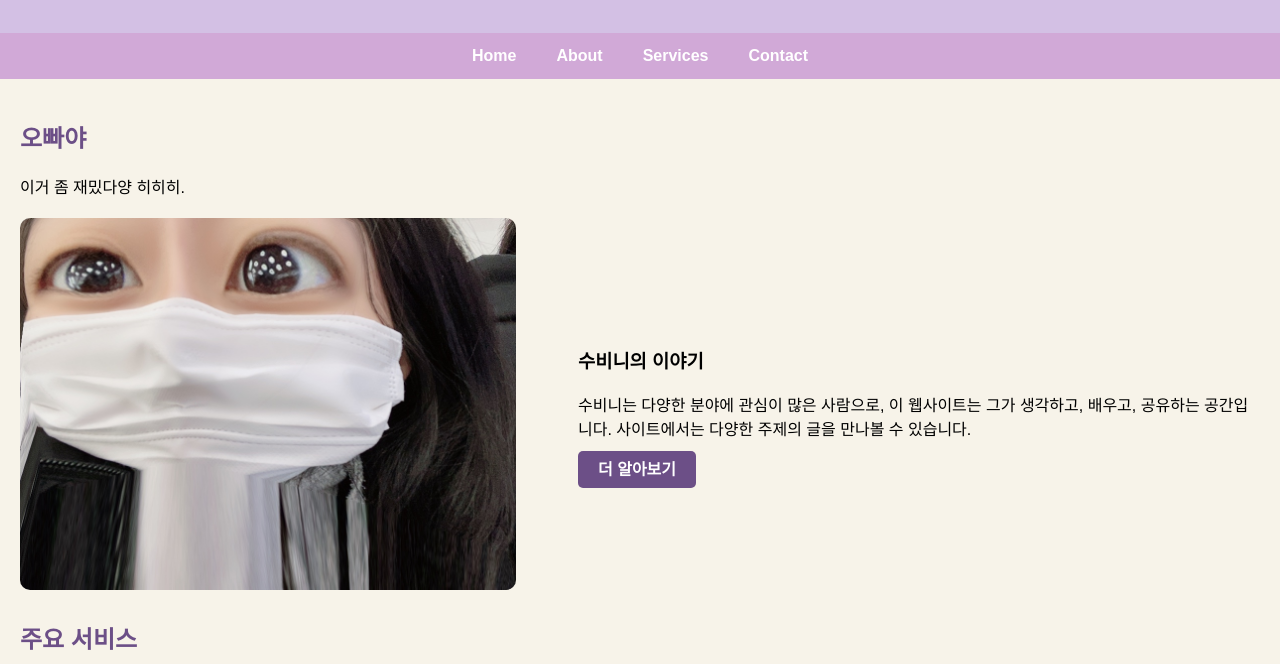
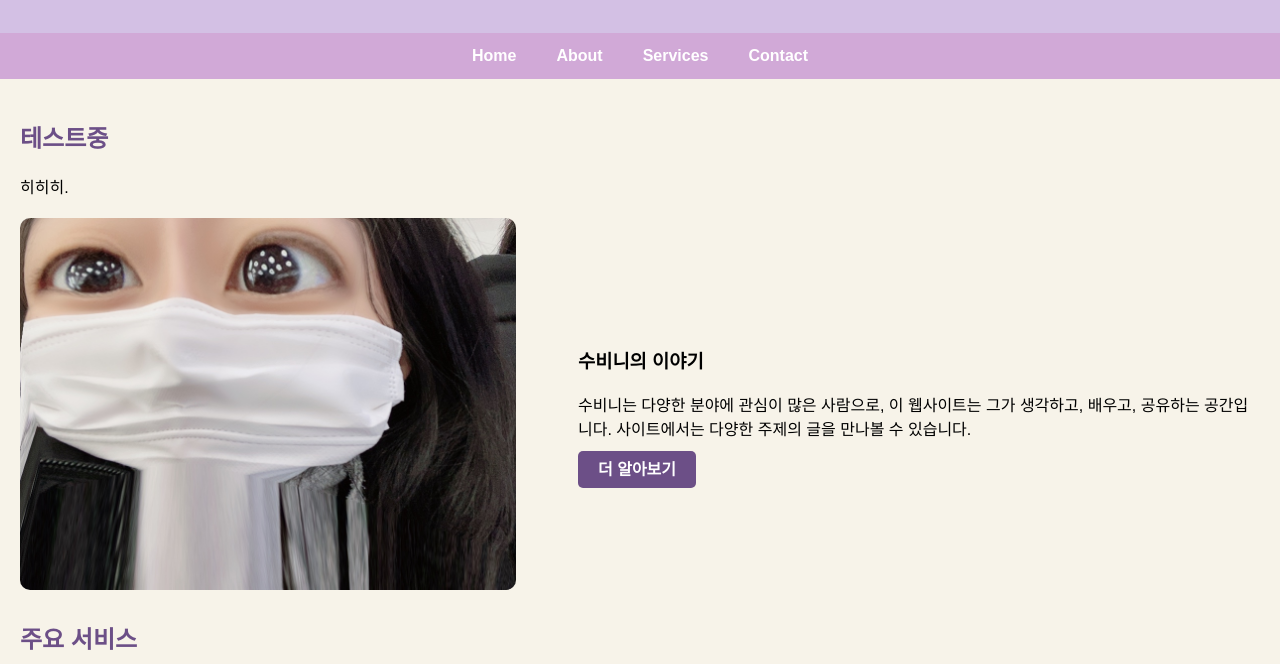
Before and after one commit to yangsubing/guestbook-websited, a plain HTML site: page about.html in a window 1280 px wide. Shown: the part 136-800 px from the top of the page. Drawn offline with Linux system fonts and the light colour scheme.

Commit message:
Update about.html

```diff
--- a/about.html
+++ b/about.html
@@ -93,8 +93,8 @@
 
     <main>
         <section>
-            <h2>오빠야</h2>
-            <p>이거 좀 재밌다양 히히히.</p>
+            <h2>테스트중</h2>
+            <p>히히히.</p>
         </section>
 
         <section class="intro">
```
